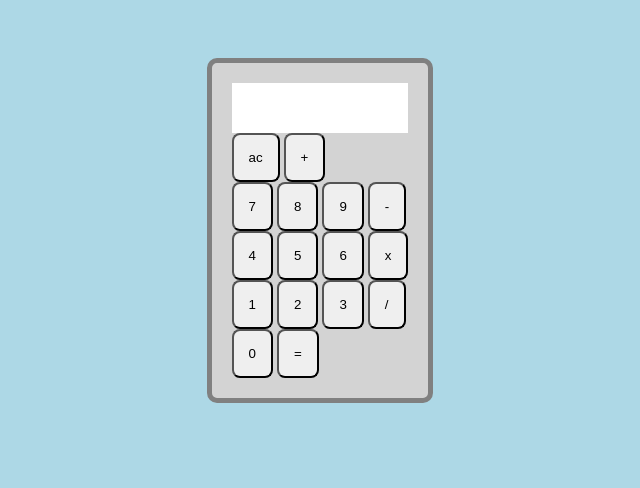
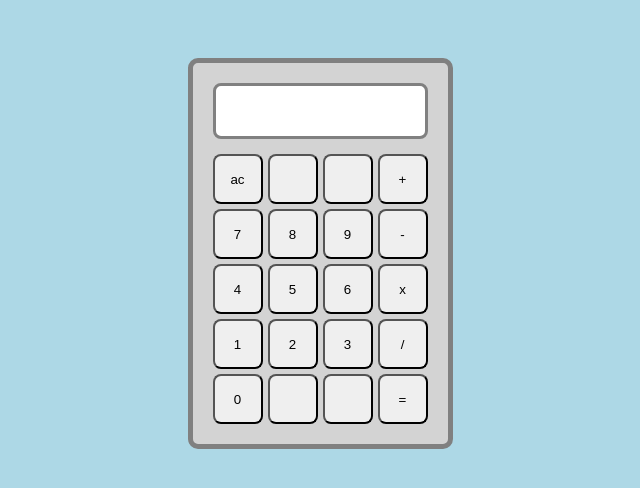
Before and after one commit to csimms3/calculator, a plain HTML site: page index.html in a window 1280 px wide. Shown: the whole page, without its empty margins (320-960 px from the left). Drawn offline with Linux system fonts and the light colour scheme.

Commit message:
finish basic ui

```diff
--- a/index.html
+++ b/index.html
@@ -10,11 +10,11 @@
     <body>
         <div id="calculator-body">
             <div id="display"></div>
-            <div id="buttons">
             <div class="row">
                 <button id="clear">ac</button>
+                <button id="xxx"></button>
+                <button id="xxx"></button>
                 <button id="add">+</button>
-
             </div>
             <div class="row">
                 <button id="seven">7</button>
@@ -36,6 +36,8 @@
             </div>
             <div class="row">
                 <button id="zero">0</button>
+                <button id="xxx"> </button>
+                <button id="xxx"></button>
                 <button id="equals">=</button>
             </div>
 
@@ -47,6 +49,5 @@
 
 
         </div>
-        </div>
     </body>
 </html>
--- a/style.css
+++ b/style.css
@@ -1,7 +1,3 @@
-
-
-
-
 body {
     background-color: lightblue;
 
@@ -18,14 +14,26 @@ body {
 
     padding: 20px;
     margin-top: 50px;
+    display: flex;
+    flex-direction: column;
+    gap: 5px;
 }
 
 #display {
     background-color: white;
+    border: 3px solid gray;
+    border-radius: 8px;
     height: 50px;
+    margin-bottom: 10px
+}
+
+.row {
+    display: flex;
+    gap: 5px;
 }
 
 .row > button {
-    padding: 15px;
+    width: 50px;
+    height: 50px;
     border-radius: 8px;
 }
```
Lines whose indentation alone changed are shown as unchanged.
